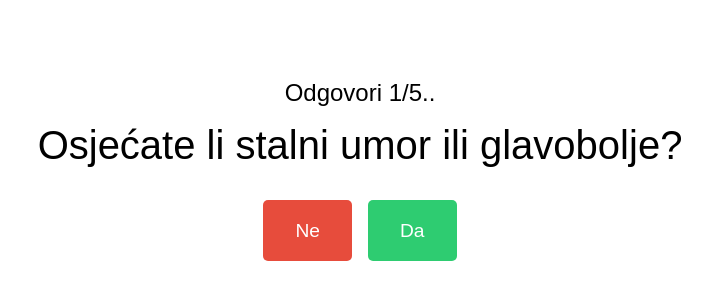
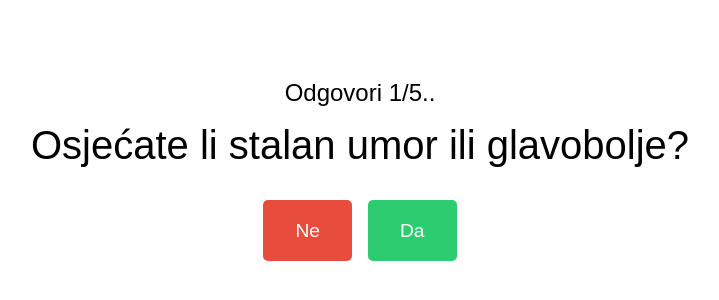
Before and after one commit to Allan-Lemos/detoxil-water.sbs, a plain HTML site: page hr/index.html in a window 1280 px wide. Shown: the part 230-530 px from the top of the page, without its empty margins (280-999 px from the left). Drawn offline with Linux system fonts and the light colour scheme.

Commit message:
Deploy presell for hr

```diff
--- a/hr/index.html
+++ b/hr/index.html
@@ -7,7 +7,7 @@
       name="viewport"
       content="width=device-width, initial-scale=1.0, viewport-fit=cover"
     />
-    <meta name="description" content="Kupite odmah i iskoristite prednosti ovog proizvoda vrhunske kvalitete. Brza dostava, sigurna kupovina i izvrsna vrijednost za vaš novac. Nabavite svoj primjerak danas
+    <meta name="description" content="Kupite odmah i iskusite sve prednosti našeg proizvoda. Brza dostava, vrhunska kvaliteta i garancija zadovoljstva čekaju vas. Ne propustite ovu priliku
 " />
     <meta name="keywords" content="Detoxil Water [HR]" />
     <meta name="robots" content="noindex, nofollow" />
@@ -193,7 +193,7 @@
     </div>
 
     <script>
-      const questions = ["Osjećate li stalni umor ili glavobolje?","Imate li nadutost, proljev ili gubitak težine?","Você quer tratamentos 100% naturais sem produtos químicos?","Imate li alergija, akni ili bolova u zglobovima?","Biste li sada uložili u detoksikaciju od parazita?"];
+      const questions = ["Osjećate li stalan umor ili glavobolje?","Imate li nadutost, proljev ili gubitak težine?","Želite li 100% prirodne tretmane bez kemikalija?","Imaš li alergije, akne ili bolove u zglobovima?","Biste li sada uložili u detoksikaciju od parazita?"];
 
       let currentQuestionIndex = 0;
       const questionElement = document.getElementById('question');
```
